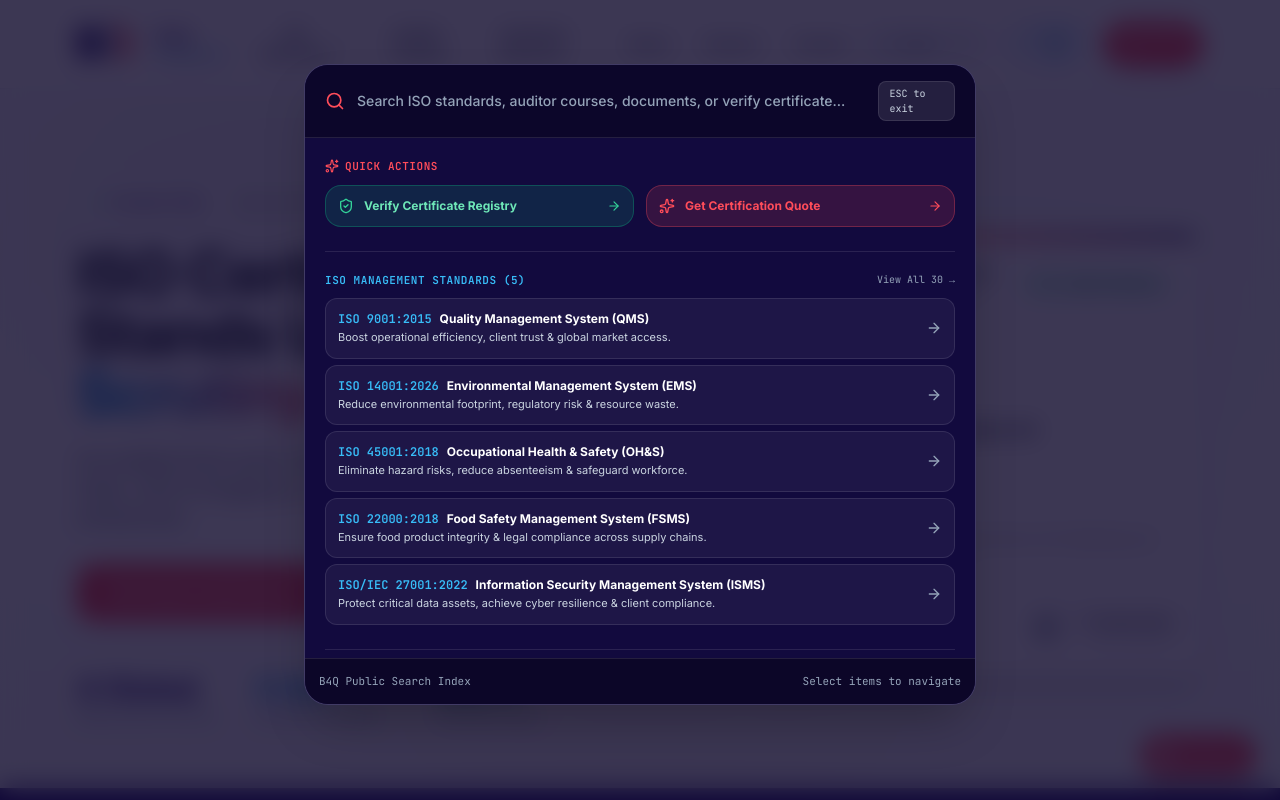
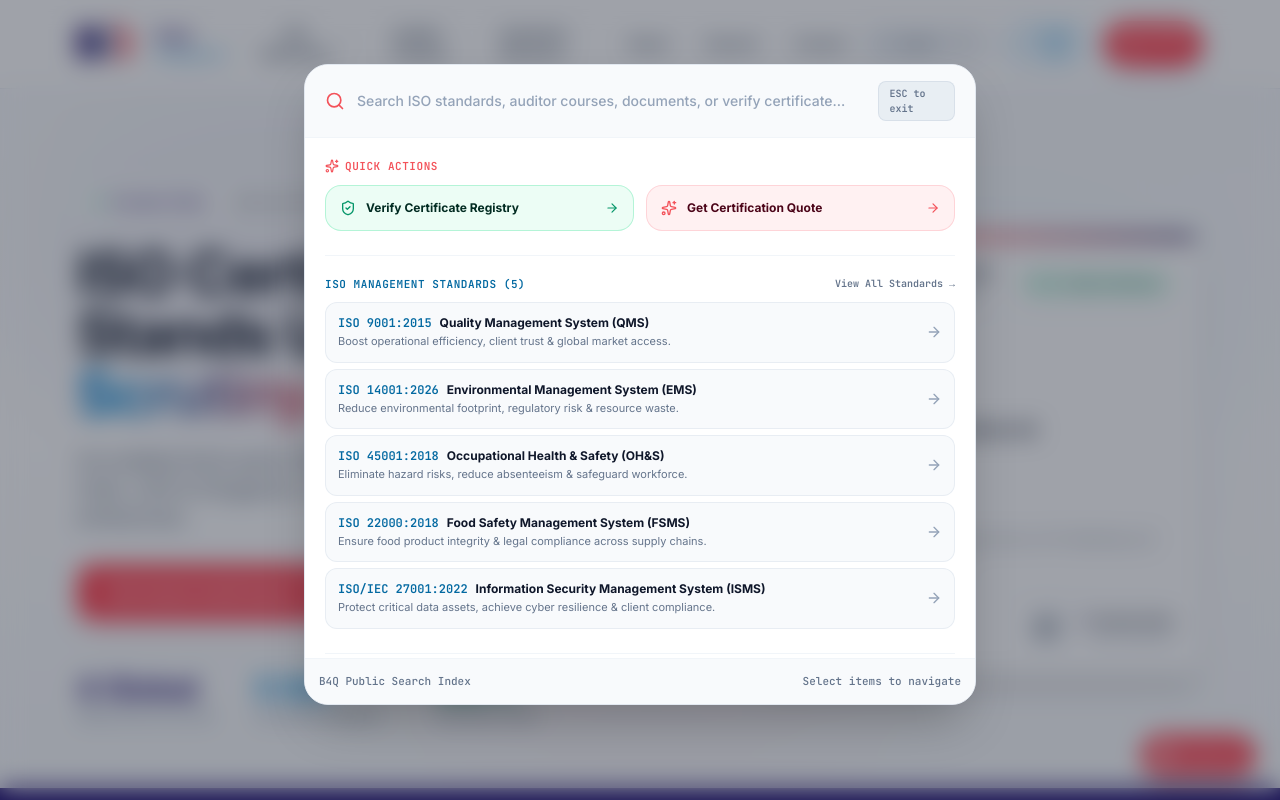
Before and after one commit to Kunal-Gupta28/B4QM, a Next.js app: page / in a window 1280 px wide. Both pictures are taken after a click on the button "Search standards, courses and verify". Shown: the top 800 px of the page. Built offline with nearby package versions, Linux system fonts and the light colour scheme; a web font is replaced by a local one.

Commit message:
style: convert CommandPalette modal to clean light theme

```diff
--- a/src/components/ui/CommandPalette.tsx
+++ b/src/components/ui/CommandPalette.tsx
@@ -67,75 +67,75 @@ export const CommandPalette: React.FC<CommandPaletteProps> = ({ isOpen, onClose
     <AnimatePresence>
       {isOpen && (
         <div className="fixed inset-0 z-50 flex items-start justify-center pt-[8dvh] px-4">
-          {/* Dark Backdrop */}
+          {/* Light backdrop overlay */}
           <motion.div
             initial={{ opacity: 0 }}
             animate={{ opacity: 1 }}
             exit={{ opacity: 0 }}
             onClick={onClose}
-            className="fixed inset-0 w-[100dvw] h-[100dvh] bg-[#0c0628]/80 backdrop-blur-md"
+            className="fixed inset-0 w-[100dvw] h-[100dvh] bg-slate-900/40 backdrop-blur-md"
           />
 
-          {/* Modal Container */}
+          {/* Modal Container - Light Theme */}
           <motion.div
             initial={{ opacity: 0, scale: 0.96, y: -15 }}
             animate={{ opacity: 1, scale: 1, y: 0 }}
             exit={{ opacity: 0, scale: 0.96, y: -15 }}
             transition={{ duration: 0.2 }}
-            className="relative w-[92%] max-w-2xl max-h-[85dvh] bg-[#120a3e] text-slate-100 rounded-3xl shadow-2xl border border-white/20 overflow-hidden z-10 font-sans"
+            className="relative w-[92%] max-w-2xl max-h-[85dvh] bg-white text-slate-900 rounded-3xl shadow-2xl border border-slate-200 overflow-hidden z-10 font-sans"
           >
             {/* Search Input Bar */}
-            <div className="flex items-center px-5 py-4 border-b border-white/10 bg-[#0c0628]/90">
-              <Search className="w-5 h-5 text-[#FF4D5A] shrink-0 mr-3" />
+            <div className="flex items-center px-5 py-4 border-b border-slate-100 bg-slate-50/90">
+              <Search className="w-5 h-5 text-[#F3525A] shrink-0 mr-3" />
               <input
                 type="text"
                 autoFocus
                 value={query}
                 onChange={(e) => setQuery(e.target.value)}
                 placeholder="Search ISO standards, auditor courses, documents, or verify certificate..."
-                className="w-full bg-transparent text-sm text-white placeholder-slate-400 focus:outline-none font-medium"
+                className="w-full bg-transparent text-sm text-slate-900 placeholder-slate-400 focus:outline-none font-medium"
               />
               {query ? (
                 <button
                   onClick={() => setQuery("")}
-                  className="p-1 text-slate-400 hover:text-white rounded-lg transition-colors"
+                  className="p-1 text-slate-400 hover:text-slate-700 rounded-lg transition-colors"
                 >
                   <X className="w-4 h-4" />
                 </button>
               ) : (
-                <kbd className="hidden sm:inline-block px-2.5 py-1 text-[10px] font-mono text-slate-300 bg-white/10 rounded-lg border border-white/10">
+                <kbd className="hidden sm:inline-block px-2.5 py-1 text-[10px] font-mono text-slate-500 bg-slate-200/70 rounded-lg border border-slate-300/60 font-semibold">
                   ESC to exit
                 </kbd>
               )}
             </div>
 
-            {/* Scrollable Content Results Container using dvh */}
-            <div className="max-h-[65dvh] overflow-y-auto p-5 space-y-6 divide-y divide-white/10">
+            {/* Scrollable Content Results Container */}
+            <div className="max-h-[65dvh] overflow-y-auto p-5 space-y-6 divide-y divide-slate-100">
               {/* Quick Action Bar */}
               <div className="space-y-2.5">
-                <span className="text-[11px] font-mono text-[#FF4D5A] uppercase tracking-wider font-semibold flex items-center gap-1.5">
-                  <Sparkles className="w-3.5 h-3.5 text-[#FF4D5A]" /> Quick Actions
+                <span className="text-[11px] font-mono text-[#F3525A] uppercase tracking-wider font-bold flex items-center gap-1.5">
+                  <Sparkles className="w-3.5 h-3.5 text-[#F3525A]" /> Quick Actions
                 </span>
                 <div className="grid grid-cols-1 sm:grid-cols-2 gap-3">
                   <button
                     onClick={() => handleSelect("/verify")}
-                    className="p-3 rounded-2xl bg-emerald-500/15 hover:bg-emerald-500/25 border border-emerald-500/30 text-left flex items-center justify-between group transition-all"
+                    className="p-3.5 rounded-2xl bg-emerald-50 hover:bg-emerald-100/70 border border-emerald-200/80 text-left flex items-center justify-between group transition-all"
                   >
                     <div className="flex items-center gap-2.5">
-                      <ShieldCheck className="w-4 h-4 text-emerald-400" />
-                      <span className="text-xs font-bold text-emerald-300">Verify Certificate Registry</span>
+                      <ShieldCheck className="w-4 h-4 text-emerald-600" />
+                      <span className="text-xs font-bold text-emerald-950">Verify Certificate Registry</span>
                     </div>
-                    <ArrowRight className="w-3.5 h-3.5 text-emerald-400 group-hover:translate-x-1 transition-transform" />
+                    <ArrowRight className="w-3.5 h-3.5 text-emerald-600 group-hover:translate-x-1 transition-transform" />
                   </button>
                   <button
                     onClick={() => handleSelect("/get-a-quote")}
-                    className="p-3 rounded-2xl bg-[#FF4D5A]/15 hover:bg-[#FF4D5A]/25 border border-[#FF4D5A]/30 text-left flex items-center justify-between group transition-all"
+                    className="p-3.5 rounded-2xl bg-rose-50 hover:bg-rose-100/70 border border-rose-200/80 text-left flex items-center justify-between group transition-all"
                   >
                     <div className="flex items-center gap-2.5">
-                      <Sparkles className="w-4 h-4 text-[#FF4D5A]" />
-                      <span className="text-xs font-bold text-[#FF4D5A]">Get Certification Quote</span>
+                      <Sparkles className="w-4 h-4 text-[#F3525A]" />
+                      <span className="text-xs font-bold text-rose-950">Get Certification Quote</span>
                     </div>
-                    <ArrowRight className="w-3.5 h-3.5 text-[#FF4D5A] group-hover:translate-x-1 transition-transform" />
+                    <ArrowRight className="w-3.5 h-3.5 text-[#F3525A] group-hover:translate-x-1 transition-transform" />
                   </button>
                 </div>
               </div>
@@ -144,11 +144,11 @@ export const CommandPalette: React.FC<CommandPaletteProps> = ({ isOpen, onClose
               {filteredStandards.length > 0 && (
                 <div className="pt-5 space-y-2.5">
                   <div className="flex items-center justify-between">
-                    <span className="text-[11px] font-mono text-sky-400 uppercase tracking-wider font-semibold">
+                    <span className="text-[11px] font-mono text-sky-700 uppercase tracking-wider font-bold">
                       ISO Management Standards ({filteredStandards.length})
                     </span>
-                    <button onClick={() => handleSelect("/certification")} className="text-[10px] font-mono text-slate-400 hover:text-white">
-                      View All 30 →
+                    <button onClick={() => handleSelect("/certification")} className="text-[10px] font-mono text-slate-500 hover:text-sky-700 font-semibold">
+                      View All Standards →
                     </button>
                   </div>
                   <div className="space-y-1.5">
@@ -156,18 +156,18 @@ export const CommandPalette: React.FC<CommandPaletteProps> = ({ isOpen, onClose
                       <button
                         key={std.id}
                         onClick={() => handleSelect(`/certification/${std.id}`)}
-                        className="w-full p-3 rounded-xl bg-white/5 hover:bg-white/10 border border-white/10 flex items-center justify-between text-left group transition-all"
+                        className="w-full p-3 rounded-xl bg-slate-50 hover:bg-sky-50/70 border border-slate-200/70 hover:border-sky-300 flex items-center justify-between text-left group transition-all"
                       >
                         <div>
                           <div className="flex items-center gap-2">
-                            <span className="font-mono text-xs text-sky-400 font-bold">{std.code}</span>
-                            <span className="text-xs font-bold text-white group-hover:text-sky-300 transition-colors">
+                            <span className="font-mono text-xs text-sky-700 font-bold">{std.code}</span>
+                            <span className="text-xs font-bold text-slate-900 group-hover:text-sky-950 transition-colors">
                               {std.name}
                             </span>
                           </div>
-                          <p className="text-[11px] text-slate-300 line-clamp-1 mt-0.5">{std.outcome}</p>
+                          <p className="text-[11px] text-slate-500 line-clamp-1 mt-0.5">{std.outcome}</p>
                         </div>
-                        <ArrowRight className="w-4 h-4 text-slate-400 group-hover:text-white shrink-0 ml-2" />
+                        <ArrowRight className="w-4 h-4 text-slate-400 group-hover:text-sky-700 shrink-0 ml-2" />
                       </button>
                     ))}
                   </div>
@@ -177,7 +177,7 @@ export const CommandPalette: React.FC<CommandPaletteProps> = ({ isOpen, onClose
               {/* Auditor Courses */}
               {filteredCourses.length > 0 && (
                 <div className="pt-5 space-y-2.5">
-                  <span className="text-[11px] font-mono text-rose-400 uppercase tracking-wider font-semibold">
+                  <span className="text-[11px] font-mono text-indigo-700 uppercase tracking-wider font-bold">
                     Exemplar Global Courses ({filteredCourses.length})
                   </span>
                   <div className="space-y-1.5">
@@ -185,24 +185,24 @@ export const CommandPalette: React.FC<CommandPaletteProps> = ({ isOpen, onClose
                       <button
                         key={crs.id}
                         onClick={() => handleSelect("/training")}
-                        className="w-full p-3 rounded-xl bg-white/5 hover:bg-white/10 border border-white/10 flex items-center justify-between text-left group transition-all"
+                        className="w-full p-3 rounded-xl bg-slate-50 hover:bg-indigo-50/70 border border-slate-200/70 hover:border-indigo-300 flex items-center justify-between text-left group transition-all"
                       >
                         <div className="flex items-center gap-3">
-                          <div className="p-2 rounded-lg bg-indigo-500/20 text-indigo-300">
+                          <div className="p-2 rounded-lg bg-indigo-100 text-indigo-700">
                             <GraduationCap className="w-4 h-4" />
                           </div>
                           <div>
-                            <span className="text-xs font-bold text-white group-hover:text-rose-400 transition-colors">
+                            <span className="text-xs font-bold text-slate-900 group-hover:text-indigo-950 transition-colors">
                               {crs.title}
                             </span>
-                            <div className="flex items-center gap-2 text-[10px] text-slate-400 font-mono mt-0.5">
+                            <div className="flex items-center gap-2 text-[10px] text-slate-500 font-mono mt-0.5">
                               <span>{crs.duration}</span>
                               <span>•</span>
                               <span>Pass {crs.passMark}</span>
                             </div>
                           </div>
                         </div>
-                        <ArrowRight className="w-4 h-4 text-slate-400 group-hover:text-white shrink-0" />
+                        <ArrowRight className="w-4 h-4 text-slate-400 group-hover:text-indigo-700 shrink-0" />
                       </button>
                     ))}
                   </div>
@@ -212,7 +212,7 @@ export const CommandPalette: React.FC<CommandPaletteProps> = ({ isOpen, onClose
               {/* Public Documents */}
               {filteredDocs.length > 0 && (
                 <div className="pt-5 space-y-2.5">
-                  <span className="text-[11px] font-mono text-emerald-400 uppercase tracking-wider font-semibold">
+                  <span className="text-[11px] font-mono text-emerald-700 uppercase tracking-wider font-bold">
                     Public Document Library ({filteredDocs.length})
                   </span>
                   <div className="space-y-1.5">
@@ -220,20 +220,20 @@ export const CommandPalette: React.FC<CommandPaletteProps> = ({ isOpen, onClose
                       <button
                         key={doc.id}
                         onClick={() => handleSelect("/resources/documents")}
-                        className="w-full p-3 rounded-xl bg-white/5 hover:bg-white/10 border border-white/10 flex items-center justify-between text-left group transition-all"
+                        className="w-full p-3 rounded-xl bg-slate-50 hover:bg-emerald-50/70 border border-slate-200/70 hover:border-emerald-300 flex items-center justify-between text-left group transition-all"
                       >
                         <div className="flex items-center gap-3">
-                          <div className="p-2 rounded-lg bg-emerald-500/20 text-emerald-400">
+                          <div className="p-2 rounded-lg bg-emerald-100 text-emerald-700">
                             <FileText className="w-4 h-4" />
                           </div>
                           <div>
-                            <span className="font-mono text-xs text-emerald-400 font-bold mr-2">{doc.code}</span>
-                            <span className="text-xs font-medium text-slate-200 group-hover:text-white">
+                            <span className="font-mono text-xs text-emerald-700 font-bold mr-2">{doc.code}</span>
+                            <span className="text-xs font-medium text-slate-800 group-hover:text-emerald-950">
                               {doc.title}
                             </span>
                           </div>
                         </div>
-                        <span className="text-[10px] font-mono text-slate-400">{doc.size}</span>
+                        <span className="text-[10px] font-mono text-slate-500 font-semibold">{doc.size}</span>
                       </button>
                     ))}
                   </div>
@@ -242,7 +242,7 @@ export const CommandPalette: React.FC<CommandPaletteProps> = ({ isOpen, onClose
             </div>
 
             {/* Footer hint */}
-            <div className="p-3.5 bg-[#0c0628] border-t border-white/10 flex items-center justify-between text-[11px] text-slate-400 font-mono">
+            <div className="p-3.5 bg-slate-50 border-t border-slate-100 flex items-center justify-between text-[11px] text-slate-500 font-mono font-medium">
               <span>B4Q Public Search Index</span>
               <span>Select items to navigate</span>
             </div>
```
